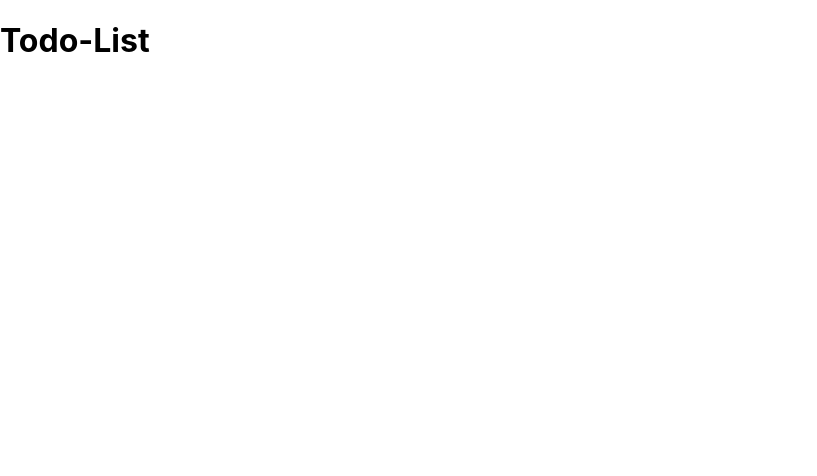
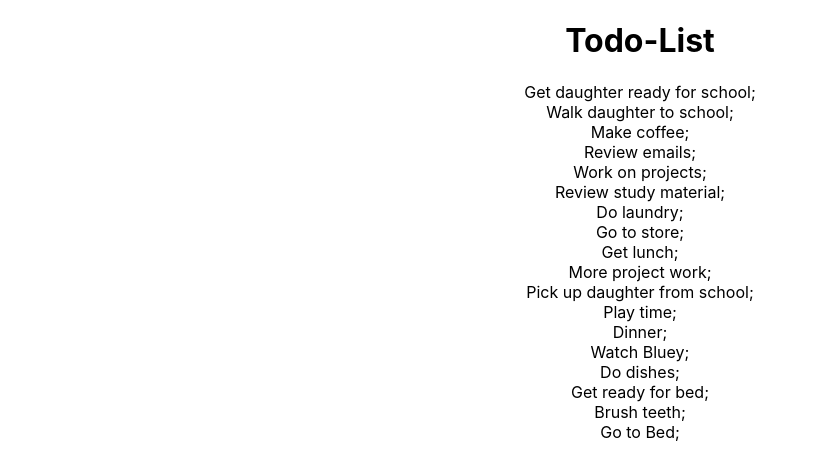
Before and after one commit to markjager13/todo-list, a React (Create React App) app: page / in a window 1280 px wide. Shown: the top 476 px of the page, without its empty margins (0-817 px from the left). Built offline with nearby package versions, Linux system fonts and the light colour scheme.

Commit message:
added ToDoList, ToDo components, and added minimal styling to center text

```diff
--- a/src/App.js
+++ b/src/App.js
@@ -3,14 +3,16 @@ import data from './data.json';
 
 // Components
 import Header from "./Header";
+import ToDoList from './ToDoList';
 
 function App() {
-  const [ todoList, setTodoList ] = useState(data);
+  const [ toDoList, setTodoList ] = useState(data);
 
 
   return (
     <div className="App">
       <Header />
+      <ToDoList toDoList={toDoList} />
     </div>
   );
 }
--- /dev/null
+++ b/src/ToDo.js
@@ -0,0 +1,10 @@
+
+const ToDo = ( {todo} ) => {
+  return (
+    <div>
+        {todo.task};
+    </div>
+  )
+}
+
+export default ToDo
--- /dev/null
+++ b/src/ToDoList.js
@@ -0,0 +1,16 @@
+import ToDo from "./ToDo";
+
+
+const ToDoList = ( {toDoList} ) => {
+  return (
+    <div>
+        {toDoList.map((todo) => {
+            return(
+                <ToDo todo={todo} />
+            )
+        })}
+    </div>
+  )
+}
+
+export default ToDoList
--- a/src/index.css
+++ b/src/index.css
@@ -11,3 +11,9 @@ code {
   font-family: source-code-pro, Menlo, Monaco, Consolas, 'Courier New',
     monospace;
 }
+
+.App {
+  margin: auto;
+  width: 50%;
+  text-align: center;
+}
```
